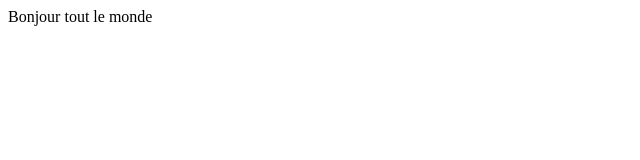
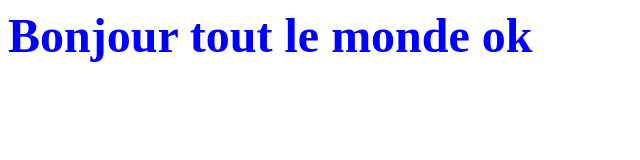
Before and after one commit to Guilvan/tuto-git-hello, a plain HTML site: page index.html in a window 1280 px wide. Shown: the whole page, without its empty margins (0-640 px from the left). Drawn offline with Linux system fonts and the light colour scheme.

Commit message:
ajout de css

```diff
--- a/index.html
+++ b/index.html
@@ -2,9 +2,17 @@
 <html lang="en">
 <head>
     <meta charset="UTF-8">
-    <title>Document</title>
+    <title>bonjour</title>
+    <style>
+        body{
+            font-size: 3em;
+            color: blue;
+            font-weight: bold;
+        }
+    </style>
 </head>
 <body>
    Bonjour tout le monde
+   ok
 </body>
 </html>
```
Also changed, not shown: contact.html (deleted, +0 -1 lines).
